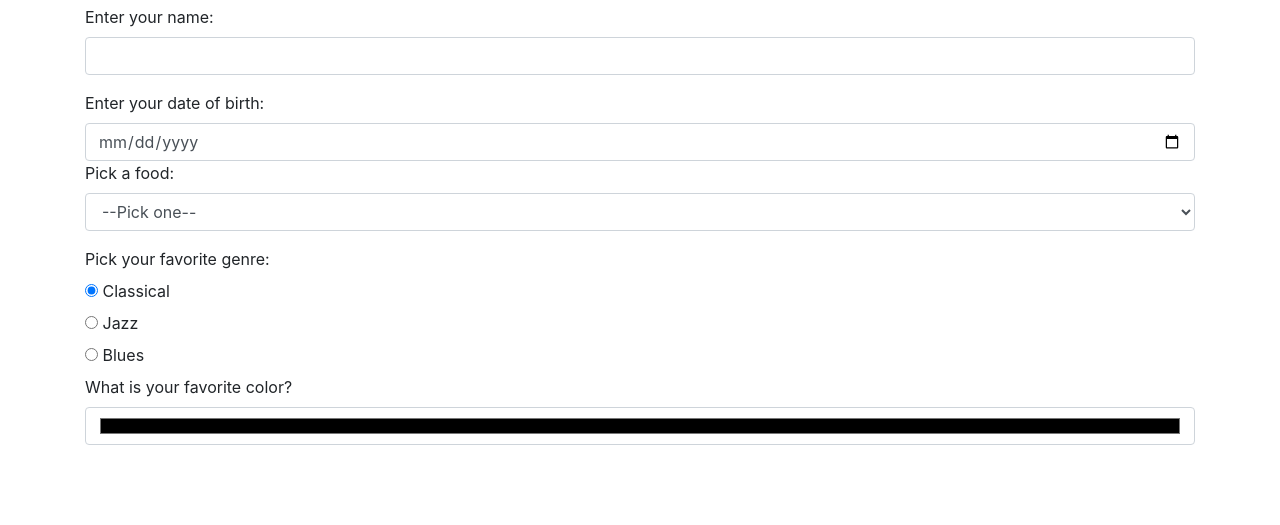
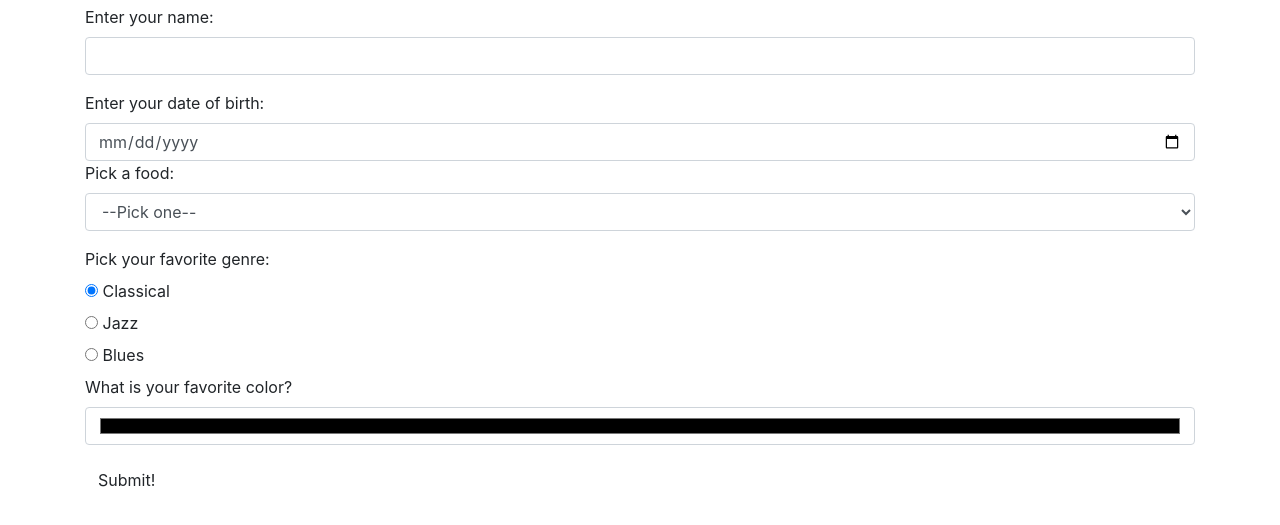
Before and after one commit to chrisdfghjkl/Survey, a plain HTML site: page index.html in a window 1280 px wide. Shown: the part 51-576 px from the top of the page. Drawn offline with Linux system fonts and the light colour scheme.

Commit message:
add submit button to survey
Co-Authored-by: Tula Sabes <sabestula14@gmail.com>

```diff
--- a/index.html
+++ b/index.html
@@ -53,6 +53,8 @@
           <label for="color">What is your favorite color?</label>
           <input id="color" class="form-control" type="color">
         </div>
+
+        <button type="submit" class="btn">Submit!</button>
       </form>
     </div>
   </div>
```
